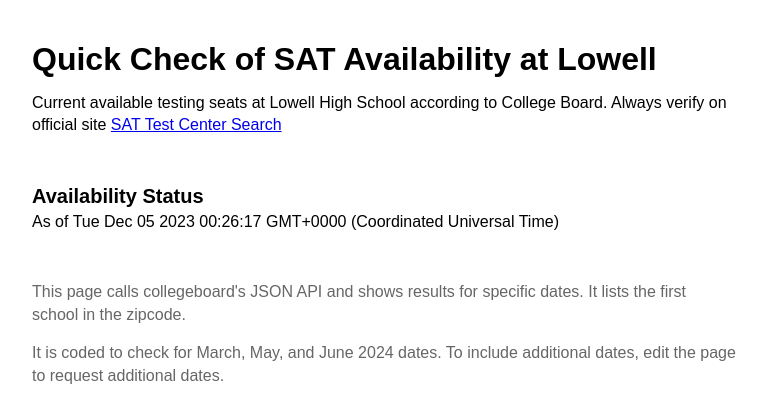
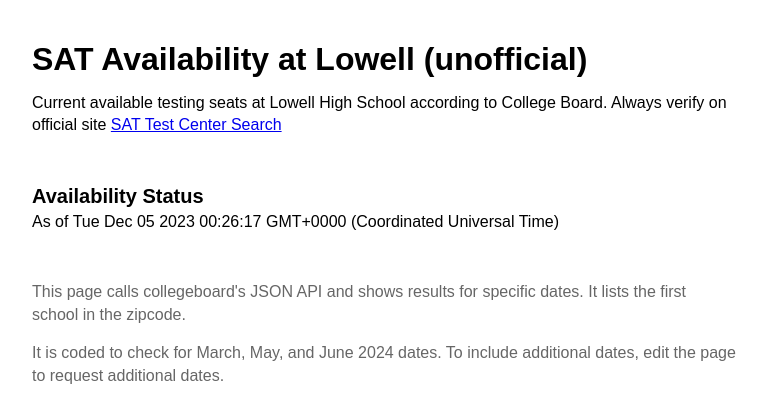
Before and after one commit to dhamaker/lowell-sat-seat-status, a plain HTML site: page index.html in a window 1280 px wide. Shown: the whole page, without its empty margins (0-766 px from the left). Drawn offline with Linux system fonts and the light colour scheme; no server answers.

Commit message:
Rename title to "Unofficial"

```diff
--- a/index.html
+++ b/index.html
@@ -42,7 +42,7 @@
     </header>
     <body>
         <header>
-            <h1>Quick Check of SAT Availability at Lowell</h1>
+            <h1>SAT Availability at Lowell (unofficial)</h1>
             <p>Current available testing seats at Lowell High School according to College Board. Always verify on official site <a href="https://satsuite.collegeboard.org/sat/test-center-search">SAT Test Center Search</a></p>
         </header>
         <main>
```
